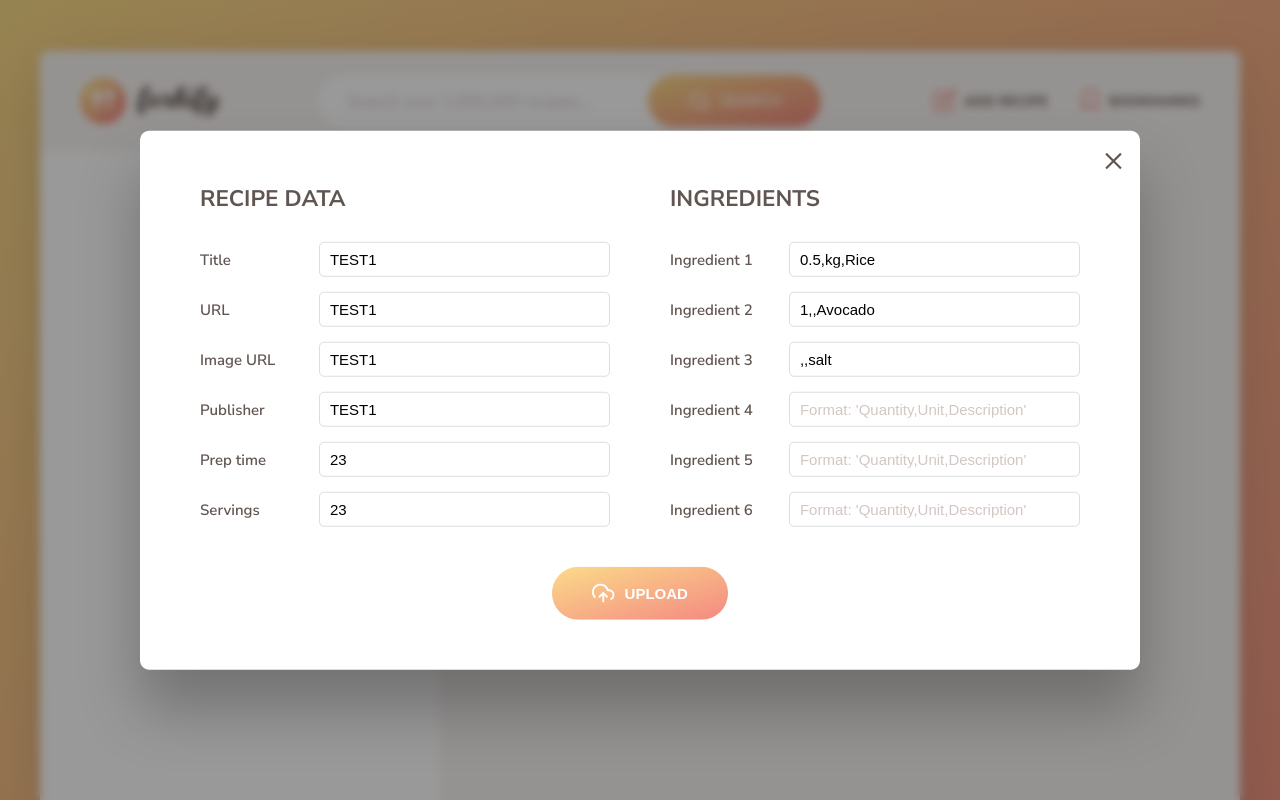
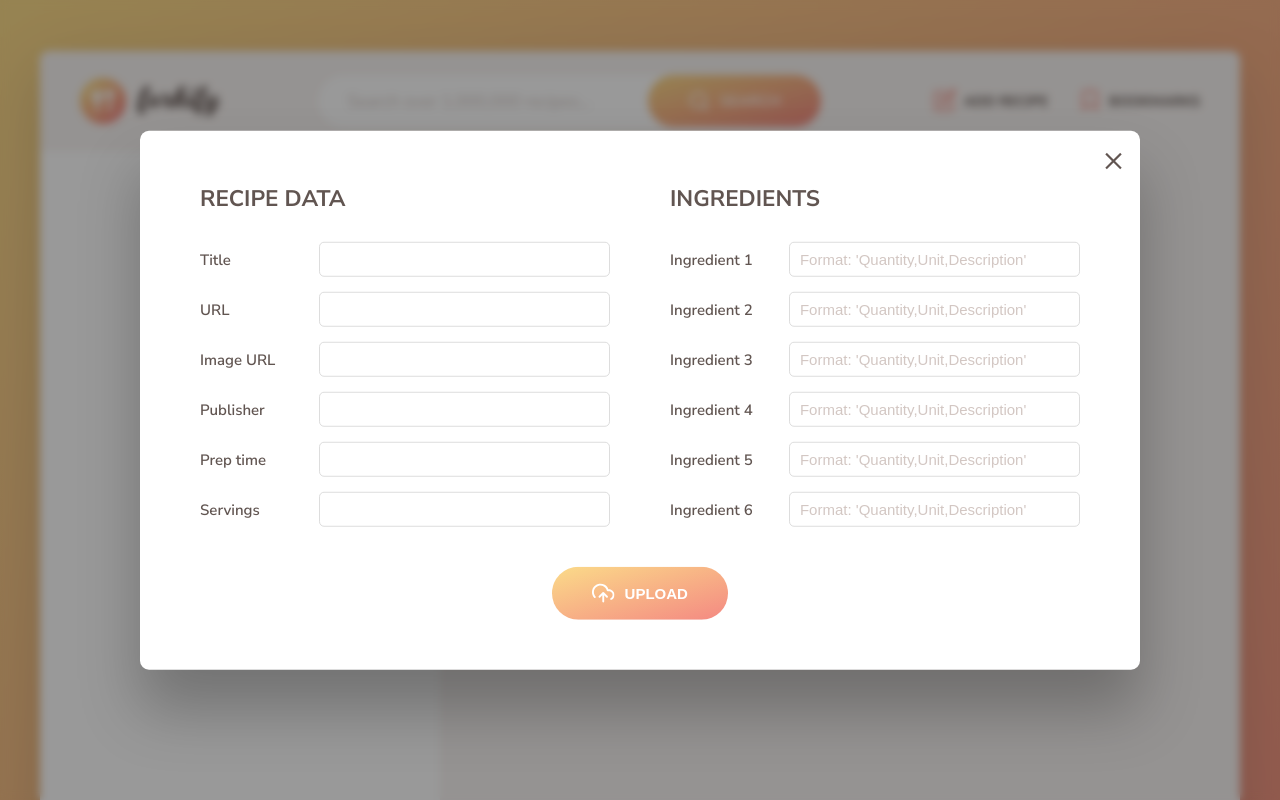
Before and after one commit to amalumian/forkify, a website built with Parcel: page src/index.html in a window 1280 px wide. Both pictures are taken after a click on the button "ADD RECIPE". Shown: the top 800 px of the page. Built offline with nearby package versions, Linux system fonts and the light colour scheme.

Commit message:
Clear fields in form

```diff
--- a/src/index.html
+++ b/src/index.html
@@ -256,24 +256,23 @@
         <div class="upload__column">
           <h3 class="upload__heading">Recipe data</h3>
           <label>Title</label>
-          <input value="TEST1" required name="title" type="text" />
+          <input required name="title" type="text" />
           <label>URL</label>
-          <input value="TEST1" required name="sourceUrl" type="text" />
+          <input required name="sourceUrl" type="text" />
           <label>Image URL</label>
-          <input value="TEST1" required name="image" type="text" />
+          <input required name="image" type="text" />
           <label>Publisher</label>
-          <input value="TEST1" required name="publisher" type="text" />
+          <input required name="publisher" type="text" />
           <label>Prep time</label>
-          <input value="23" required name="cookingTime" type="number" />
+          <input required name="cookingTime" type="number" />
           <label>Servings</label>
-          <input value="23" required name="servings" type="number" />
+          <input required name="servings" type="number" />
         </div>
 
         <div class="upload__column">
           <h3 class="upload__heading">Ingredients</h3>
           <label>Ingredient 1</label>
           <input
-            value="0.5,kg,Rice"
             type="text"
             required
             name="ingredient-1"
@@ -281,14 +280,12 @@
           />
           <label>Ingredient 2</label>
           <input
-            value="1,,Avocado"
             type="text"
             name="ingredient-2"
             placeholder="Format: 'Quantity,Unit,Description'"
           />
           <label>Ingredient 3</label>
           <input
-            value=",,salt"
             type="text"
             name="ingredient-3"
             placeholder="Format: 'Quantity,Unit,Description'"
```
